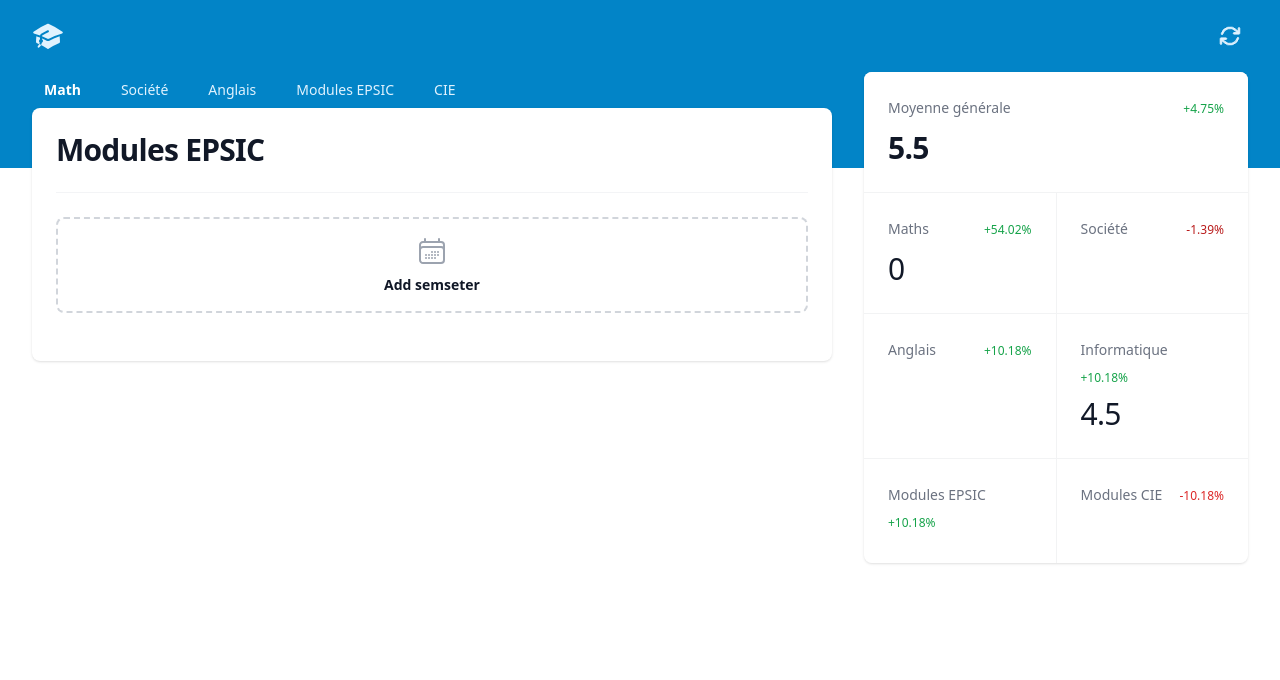
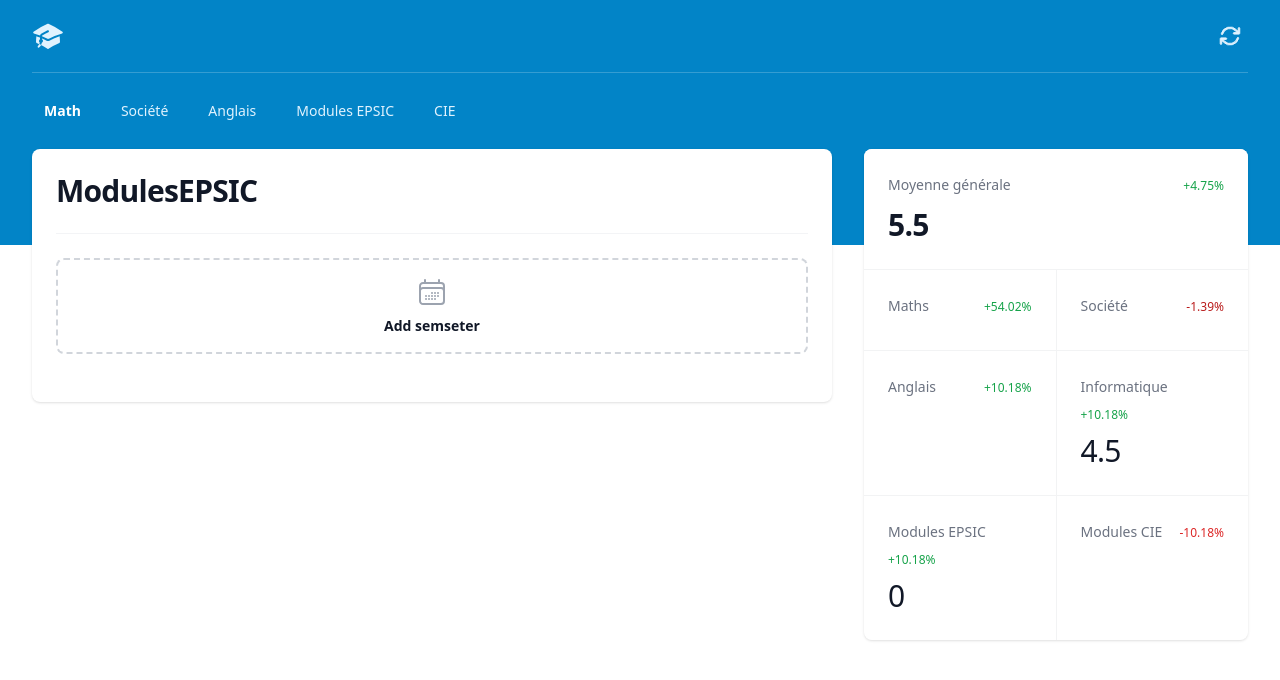
Before and after one commit to jordyBSK/gradesView-react, a React (Vite) app: page /epsic in a window 1280 px wide. Shown: the top 680 px of the page. Built offline with nearby package versions, Linux system fonts and the light colour scheme.

Commit message:
update: allSubjectAverage with all average

```diff
--- a/src/App.tsx
+++ b/src/App.tsx
@@ -1,52 +1,11 @@
 import './App.css'
 
-import SubjectElement from "./components/SubjectElement.tsx";
 import AllSubjectAverage from "./components/AllSubjectAverage.tsx";
 import NavBarElement from "./components/NavBarElement.tsx";
-import {createBrowserRouter, RouterProvider} from "react-router-dom";
+import {Outlet} from "react-router-dom";
 
 
-const router = createBrowserRouter([
-  {
-    path:"/",
-    element: <div>
- <NavBarElement/>
-      <SubjectElement subject={"Mathématiques"}/>
-    </div>
-},
-{
-  path:"/societe",
-      element:
-      <div>
-        <NavBarElement/>
-        <SubjectElement subject={"Société et langues"}/>
-      </div>
-}
-,
-{
-  path:"/anglais",
-      element:
-      <div>
-        <NavBarElement/>
-        <SubjectElement subject={"Anglais"}/>
-      </div>
 
-},
-  {
-    path:"/epsic",
-    element: <div>
-      <NavBarElement/>
-      <SubjectElement subject={"Modules EPSIC"}/>
-    </div>
-  },
-  {
-    path:"/cie",
-    element: <div>
-      <NavBarElement/>
-      <SubjectElement subject={"Modules CIE"}/>
-    </div>
-  },
-])
 export function App() {
   return (
       <>
@@ -101,6 +60,9 @@ export function App() {
                 </button>
               </div>
             </div>
+            <div className="hidden border-t border-white border-opacity-20 py-5 lg:block">
+              <NavBarElement/>
+            </div>
           </div>
         </header>
         <main className="-mt-24 pb-8">
@@ -112,7 +74,7 @@ export function App() {
             >
 
               <div className="grid grid-cols-1 gap-4 lg:col-span-2">
-                <RouterProvider router={router}/>
+                <Outlet />
               </div>
               <AllSubjectAverage/>
             </div>
--- a/src/components/AllSubjectAverage.tsx
+++ b/src/components/AllSubjectAverage.tsx
@@ -2,7 +2,7 @@ import {useAverageStore} from "./useAverageStore.ts";
 
 export default function AllSubjectAverage() {
 
-const { math, ang, epsic, societe, cie } = useAverageStore()
+const { Mathematiques, Anglais, SocieteEtLangues, ModulesEPSIC, ModulesCIE} = useAverageStore()
 
     return (
         <>
@@ -38,7 +38,7 @@ const { math, ang, epsic, societe, cie } = useAverageStore()
                                 <dd
                                     className="w-full flex-none text-3xl font-medium leading-10 tracking-tight text-gray-900"
                                 >
-                                    {math}
+                                    {Mathematiques}
                                 </dd>
                             </div>
                             <div
@@ -51,7 +51,7 @@ const { math, ang, epsic, societe, cie } = useAverageStore()
                                 <dd
                                     className="w-full flex-none text-3xl font-medium leading-10 tracking-tight text-gray-900"
                                 >
-                                    {societe}
+                                    {SocieteEtLangues}
                                 </dd>
                             </div>
                             <div
@@ -66,7 +66,7 @@ const { math, ang, epsic, societe, cie } = useAverageStore()
                                 <dd
                                     className="w-full flex-none text-3xl font-medium leading-10 tracking-tight text-gray-900"
                                 >
-                                    {ang}
+                                    {Anglais}
                                 </dd>
                             </div>
                             <div
@@ -96,7 +96,7 @@ const { math, ang, epsic, societe, cie } = useAverageStore()
                                 <dd
                                     className="w-full flex-none text-3xl font-medium leading-10 tracking-tight text-gray-900"
                                 >
-                                    {epsic}
+                                    {ModulesEPSIC}
                                 </dd>
                             </div>
                             <div
@@ -109,7 +109,7 @@ const { math, ang, epsic, societe, cie } = useAverageStore()
                                 <dd
                                     className="w-full flex-none text-3xl font-medium leading-10 tracking-tight text-gray-900"
                                 >
-                                    {cie}
+                                    {ModulesCIE}
                                 </dd>
                             </div>
                         </dl>
--- a/src/components/SubjectElement.tsx
+++ b/src/components/SubjectElement.tsx
@@ -1,12 +1,11 @@
-
 
 import SemesterElement from "./SemesterElement.tsx";
 import SemesterButton from "./SemesterButton.tsx";
 import AverageElement from "./AverageElement.tsx";
 import {useState} from "react";
-import {useAverageStore} from "./useAverageStore.ts";
+import {useAverageStore, AverageStore} from "./useAverageStore.ts";
 
-export default function SubjectElement({subject}:{subject:string}) {
+export default function SubjectElement({subject}:{subject:keyof AverageStore}) {
     const [count, setCount] = useState(1);
     const [numberSemester, setNumberSemester] = useState<number[]>([]);
     const [allAverages, setAllAverages] = useState<number[]>([]);
@@ -31,7 +30,7 @@ export default function SubjectElement({subject}:{subject:string}) {
     const subjectAverage =   allAverages.length > 0 ? allAverages.reduce((a, b) => a + b) / allAverages.length : 0;
     const roundAverage = Math.round(subjectAverage *2) / 2
 
-    useAverageStore.getState().updateAverage(subjectAverage, 'math');
+    useAverageStore.getState().updateAverage(subjectAverage, subject);
 
     const elementSemester = numberSemester.map((semesterNumber) => (
         <SemesterElement
--- a/src/components/useAverageStore.ts
+++ b/src/components/useAverageStore.ts
@@ -1,19 +1,20 @@
-import { create } from 'zustand';
+import create from 'zustand';
 
-interface AverageStore {
-    math: null | number;
-    ang: null | number;
-    epsic: null | number;
-    societe: null | number;
-    cie: null | number;
+export interface AverageStore {
+    "Mathematiques": null | number;
+    "Anglais": null | number;
+    "SocieteEtLangues": null | number;
+    "ModulesEPSIC": null | number;
+    "ModulesCIE": null | number;
     updateAverage: (newAverage: number | null, key: keyof AverageStore) => void;
 }
 
 export const useAverageStore = create<AverageStore>((set) => ({
-    math: null,
-    ang: null,
-    epsic: null,
-    societe: null,
-    cie: null,
-
-    updateAverage: (newAverage: number | null, key: keyof AverageStore) => set(() => ({ [key]: newAverage })),}));
+    "Mathematiques": null,
+    "Anglais": null,
+    "SocieteEtLangues": null,
+    "ModulesEPSIC": null,
+    "ModulesCIE": null,
+    updateAverage: (newAverage: number | null, key: keyof AverageStore) =>
+        set((state) => ({ ...state, [key]: newAverage })),
+}));
--- a/src/main.tsx
+++ b/src/main.tsx
@@ -2,9 +2,53 @@ import React from 'react'
 import ReactDOM from 'react-dom/client'
 import App from './App.tsx'
 import './index.css'
+import {createBrowserRouter, RouterProvider} from "react-router-dom";
+import SubjectElement from "./components/SubjectElement.tsx";
+
+
+const router = createBrowserRouter([
+    {
+        path:"/",
+        Component: App,
+        children: [
+            {
+                path:"/",
+                element: <div>
+                    <SubjectElement subject={"Mathematiques"}/>
+                </div>
+            },
+            {
+                path:"/societe",
+                element: <SubjectElement subject={"SocieteEtLangues"}/>
+            }
+            ,
+            {
+                path:"/anglais",
+                element:
+                    <div>
+                        <SubjectElement subject={"Anglais"}/>
+                    </div>
+
+            },
+            {
+                path:"/epsic",
+                element: <div>
+                    <SubjectElement subject={"ModulesEPSIC"}/>
+                </div>
+            },
+            {
+                path:"/cie",
+                element: <div>
+                    <SubjectElement subject={"ModulesCIE"}/>
+                </div>
+            },
+        ]
+    },
+
+])
 
 ReactDOM.createRoot(document.getElementById('root')!).render(
   <React.StrictMode>
-      <App />
+      <RouterProvider router={router}/>
   </React.StrictMode>
 )
```
